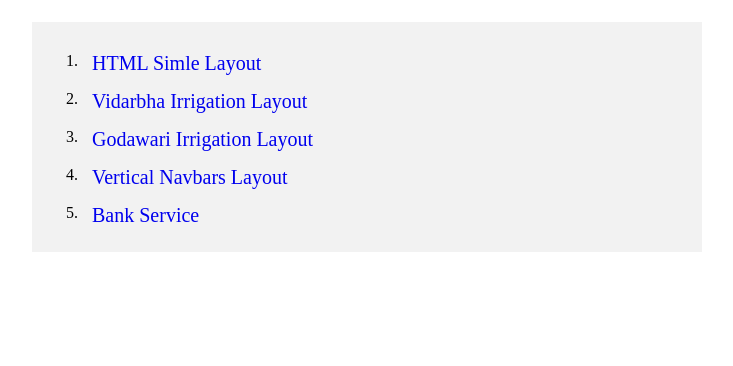
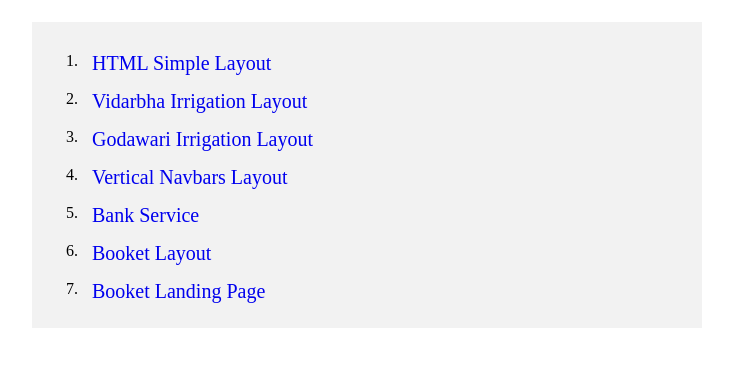
Before and after one commit to RukayaBanu/html, a plain HTML site: page index.html in a window 1280 px wide. Shown: the part 78-444 px from the top of the page, without its empty margins (273-1006 px from the left). Drawn offline with Linux system fonts and the light colour scheme.

Commit message:
all tasak

```diff
--- a/index.html
+++ b/index.html
@@ -41,11 +41,13 @@ ul li span {
 	<body>
 		<h2>Assignments List Dec</h2>
 		<ul>
-		<li><a href="./task1/index.html">HTML Simle Layout</a>  </li>
+		<li><a href="./task1/index.html">HTML Simple Layout</a>  </li>
 		<li><a href="./task2/index.html">Vidarbha Irrigation Layout</a>  </li>
 		<li><a href="./task3/index.html">Godawari Irrigation Layout</a>  </li>
 		<li><a href="./task4/index.html">Vertical Navbars Layout</a>  </li>
 		<li><a href="./task5/index.html">Bank Service</a>  </li>
+		<li><a href="./task6/index.html">Booket Layout</a>  </li>
+		<li><a href="./task7/index.html">Booket Landing Page</a>  </li>
 		</ul>
 	</body>
 </html>
```
